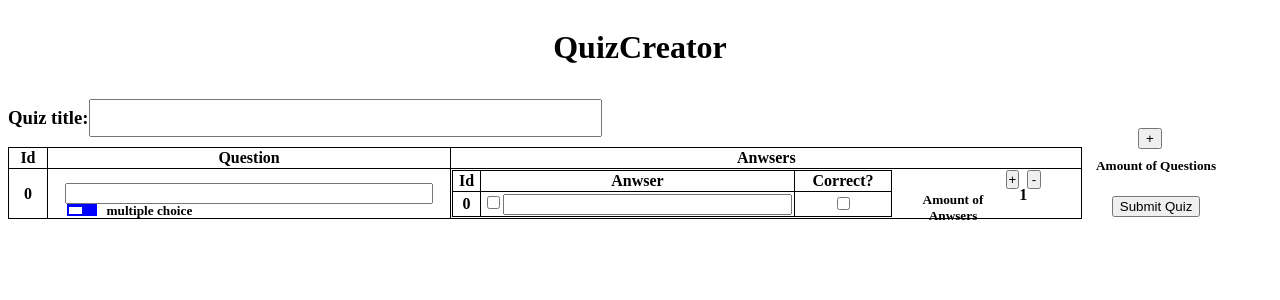
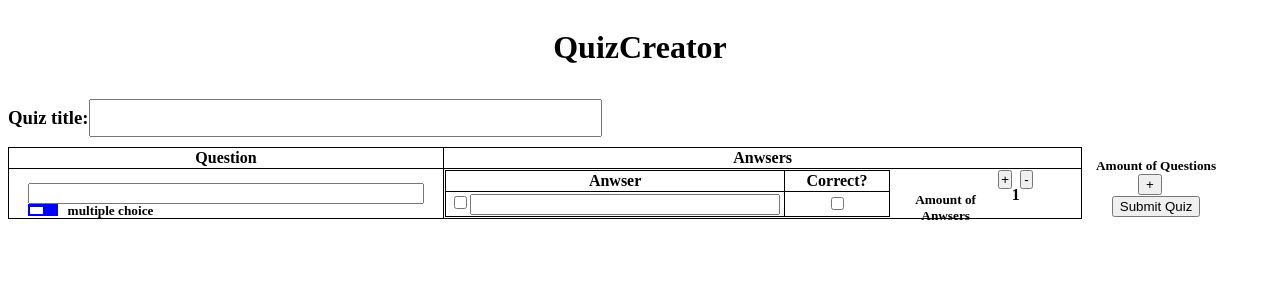
Before and after one commit to Codaisseur15/Frontend, a React (Create React App) app: page /Quizcreator in a window 1280 px wide. Shown: the top 300 px of the page. Built offline with nearby package versions, Linux system fonts and the light colour scheme.

Commit message:
refactor

```diff
--- a/src/App.css
+++ b/src/App.css
@@ -24,7 +24,7 @@
 
 .question-amount-button{
   position: relative;
-  margin-top: -30%;
+  margin-top: -10%;
   height: 80%;
   width: 80%;
 }
@@ -32,8 +32,8 @@
 .question-amount{
   position: relative;
   width: 1.5rem;
-  margin-left: 10%;
-  margin-top: -30%;
+  margin-left: 0%;
+  margin-top: -10%;
 }
 
 .switch {
--- a/src/components/QuestionCreator.js
+++ b/src/components/QuestionCreator.js
@@ -41,28 +41,22 @@ class QuestionCreator extends PureComponent {
     if(QuestionType === 'multiple choice') {
       return(x.map((Anwser, key) => {
         if(Anwser !== 0){return(
-          <tbody key={key}>
-            <tr>
-                <th>{Anwser - 1}</th>
+            <tr key={key}>
                 <th><input type='checkbox'/>
                 <input type='form' className='question-form'/></th>
                 <th><input type='checkbox'/></th>
             </tr>
-          </tbody>
         )}
       }))
     }
     if(QuestionType === 'single choice') {
       return(x.map((Anwser, key) => {
         if(Anwser !== 0){return(
-          <tbody key={key}>
-            <tr>
-              <th>{Anwser - 1}</th>
+            <tr key={key}>
               <th><input type="radio" name={QuestionId}/>
               <input type='form' className='question-form'/></th>
               <th><input type="radio" name={`correct${QuestionId}`}/></th>
             </tr>
-          </tbody>
         )}
       }))
     }
@@ -72,14 +66,15 @@ class QuestionCreator extends PureComponent {
 		return (
 			<div className='quiz-container'>
         <table className='question-table'>
-          <tbody>
+          <thead>
             <tr>
-              <th>Id</th>
               <th>Anwser</th>
               <th>Correct?</th>
             </tr>
+          </thead>
+          <tbody>
+          {this.renderTable(this.state.AnwserAmount)}
           </tbody>
-          {this.renderTable(this.state.AnwserAmount)}
         </table>
           <div className='anwser-amount'>
             <h5>Amount of Anwsers</h5>
--- a/src/containers/QuizCreatorPage.js
+++ b/src/containers/QuizCreatorPage.js
@@ -47,7 +47,6 @@ class QuizCreator extends PureComponent {
         let question = Question - 1
         return(
         <tr key={key}>
-          <th>{question}</th>
           <th>
             <input type='form' className='question-form'/>
             <div className='row'>
@@ -95,12 +94,13 @@ class QuizCreator extends PureComponent {
         <input type='form' className='quiz-name'/>
         </div>
         <table className='quiz-table'>
-        <tbody>
+        <thead>
           <tr>
-            <th>Id</th>
             <th>Question</th>
             <th>Anwsers</th>
           </tr>
+        </thead>
+        <tbody>
           {this.renderTable(this.state.QuestionAmount)}
         </tbody>
         </table>
```
